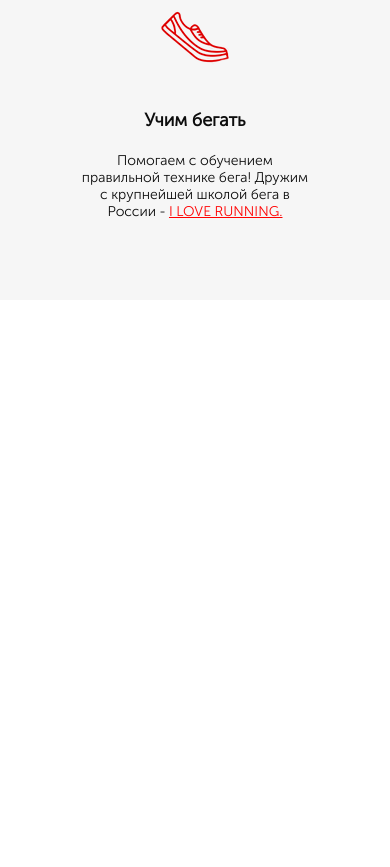
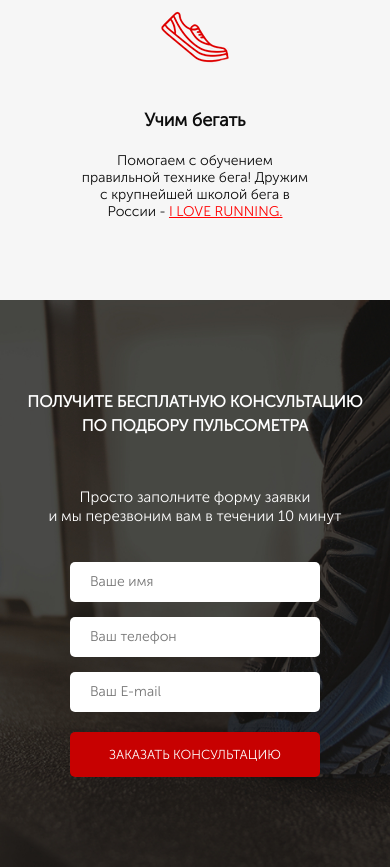
Before and after one commit to Walkeron2000/Third-Project, a plain HTML site: page index.html in a window 390 px wide. Shown: the part 1773-2640 px from the top of the page. Before the commit the page ends 2073 px from the top, so only its background shows below. Drawn offline with Linux system fonts and the light colour scheme.

Commit message:
second-commit-adaptived

```diff
--- a/index.html
+++ b/index.html
@@ -87,5 +87,19 @@
             </div>
         </div>
     </div>
+    <div class="consultation">
+        <div class="container">
+            <h2 class="title title_left">Получите бесплатную консультацию<br> по подбору пульсометра</h2>
+            <div class="consultation__dscr">Просто заполните форму заявки<br> и мы перезвоним вам в течении 10 минут</div>
+
+            <form class="contacts-form" action="#">
+                <input name="name" required placeholder="Ваше имя" type="text">
+                <input name="phone" required placeholder="Ваш телефон" type="number">
+                <input name="email" required placeholder="Ваш E-mail" type="email">
+
+                <button class="button button_submit">заказать консультацию</button>
+            </form>
+        </div>
+    </div>
 </body>
 </html>
--- a/sass/_media.scss
+++ b/sass/_media.scss
@@ -29,6 +29,23 @@
             }
         }
     }
+    .title_left {
+        font-size: 30px;
+        line-height: 37px;
+        text-align: center;
+    }
+    .consultation {
+        &__dscr {
+            font-size: 18px;
+            line-height: 22px;
+            text-align: center;
+            margin-top: 65px;
+        }
+    }
+    .contacts-form {
+        margin: 0 auto;
+        margin-top: 36px;
+    }
 }
 
 @media ( max-width: 722px ) {
@@ -51,6 +68,17 @@
     .title {
         font-size: 26px;
         line-height: 26px;
+    }
+    .title_left {
+        font-size: 24px;
+        line-height: 32px;
+    }
+    .consultation {
+        &__dscr {
+            font-size: 17px;
+            line-height: 21px;
+            margin-top: 60px;
+        }
     }
 }
 
@@ -81,6 +109,10 @@
         font-size: 24px;
         line-height: 24px;
     }
+    .title_left {
+        font-size: 20px;
+        line-height: 28px;
+    }
     .benefits {
         &__item {
             margin-bottom: 40px;
@@ -88,6 +120,14 @@
                 margin-top: 0;
                 margin-bottom: 0;
             }
+        }
+    }
+    .consultation {
+        min-height: 622px;
+        &__dscr {
+            font-size: 16px;
+            line-height: 20px;
+            margin-top: 55px;
         }
     }
 }
@@ -106,6 +146,28 @@
     .title {
         font-size: 22px;
         line-height: 22px;
+    }
+    .title_left {
+        font-size: 16px;
+        line-height: 24px;
+    }
+    .consultation {
+        min-height: 567px;
+        &__dscr {
+            font-size: 15px;
+            line-height: 19px;
+            margin-top: 50px;
+        }
+    }
+    .contacts-form {
+        width: 250px;
+        input {
+            height: 40px;
+        }
+    }
+    .button_submit {
+        height: 45px;
+        font-size: 13px;
     }
 }
 
@@ -143,4 +205,31 @@
         font-size: 20px;
         line-height: 20px;
     }
+    .title_left {
+        font-size: 14px;
+        line-height: 22px;
+    }
+    .button_submit {
+        width: 100%;
+        height: 45px;
+        font-size: 14px;
+    }
+    .consultation {
+        min-height: 531px;
+        &__dscr {
+            font-size: 14px;
+            line-height: 18px;
+            margin-top: 40px;
+        }
+    }
+    .contacts-form {
+        width: 200px;
+        input {
+            height: 35px;
+        }
+    }
+    .button_submit {
+        height: 40px;
+        font-size: 12px;
+    }
 }
--- a/sass/blocks/_button.scss
+++ b/sass/blocks/_button.scss
@@ -14,4 +14,9 @@
         height: 50px;
         font-size: 16px;
     }
+    &_submit {
+        width: 100%;
+        height: 55px;
+        font-size: 16px;
+    }
 }
--- /dev/null
+++ b/sass/blocks/_consultation.scss
@@ -0,0 +1,12 @@
+.consultation {
+    min-height: 680px;
+    padding: 90px 0 90px 0;
+    background: url(../img/consultation/consultation-bg.jpg) center ( center/cover ) no-repeat;
+    &__dscr {
+        margin-top: 73px;
+        color: #ffffff;
+        font-size: 20px;
+        line-height: 24px;
+        font-weight: 500;
+    }
+}
--- /dev/null
+++ b/sass/blocks/_forms.scss
@@ -0,0 +1,21 @@
+.contacts-form {
+    margin-top: 36px;
+    display: flex;
+    flex-direction: column;
+    width: 300px;
+    input {
+        height: 50px;
+        border-radius: 5px;
+        border: none;
+        outline: none;
+        background-color: #ffffff;
+        margin-bottom: 15px;
+        padding: 0 20px;
+        color: #4b4b4b;
+        font-size: 14px;
+        font-weight: 300;
+        &:last-of-type {
+            margin-bottom: 20px;
+        }
+    }
+}
--- a/sass/blocks/_title.scss
+++ b/sass/blocks/_title.scss
@@ -4,4 +4,11 @@
     font-weight: 700;
     line-height: 30px;
     text-align: center;
+    text-transform: uppercase;
+    &_left {
+        color: #ffffff;
+        font-size: 36px;
+        line-height: 43px;
+        text-align: left;
+    }
 }
--- a/sass/style.scss
+++ b/sass/style.scss
@@ -5,6 +5,8 @@
 @import "blocks/button";
 @import "blocks/benefits";
 @import "blocks/title";
+@import "blocks/consultation";
+@import "blocks/forms";
 @import "media";
 
 
@@ -16,3 +18,9 @@
     max-width: 950px;
     margin: 0 auto;
 }
+
+input[type="number"]::-webkit-outer-spin-button,
+input[type="number"]::-webkit-inner-spin-button {
+  -webkit-appearance: none;
+  margin: 0;
+}
```
Also changed, not shown: css/style.min.css.
